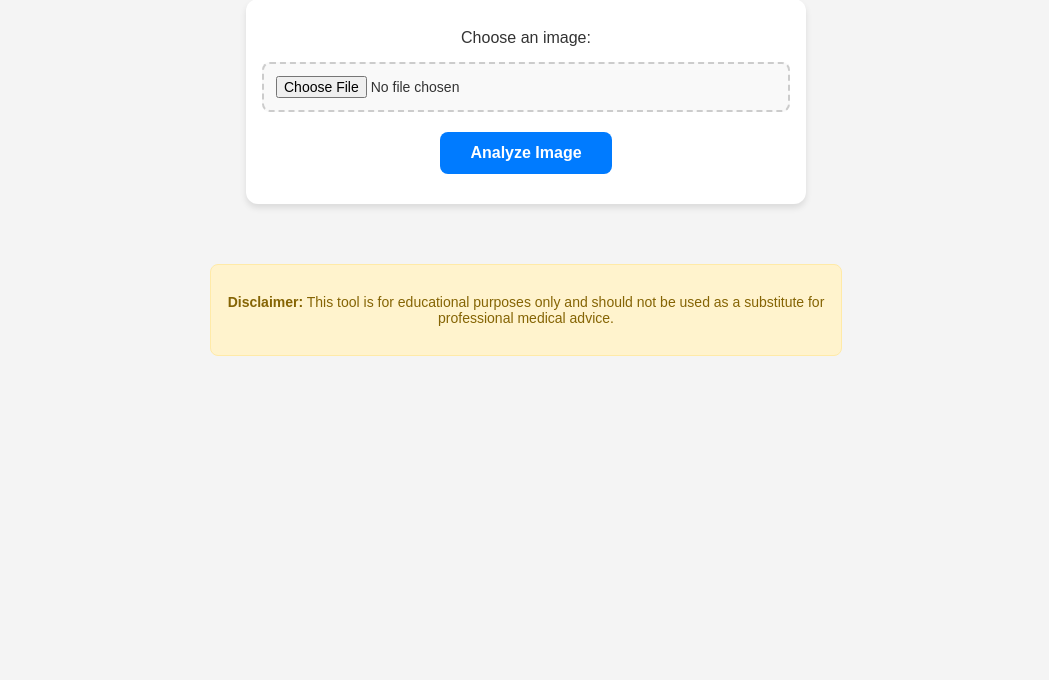
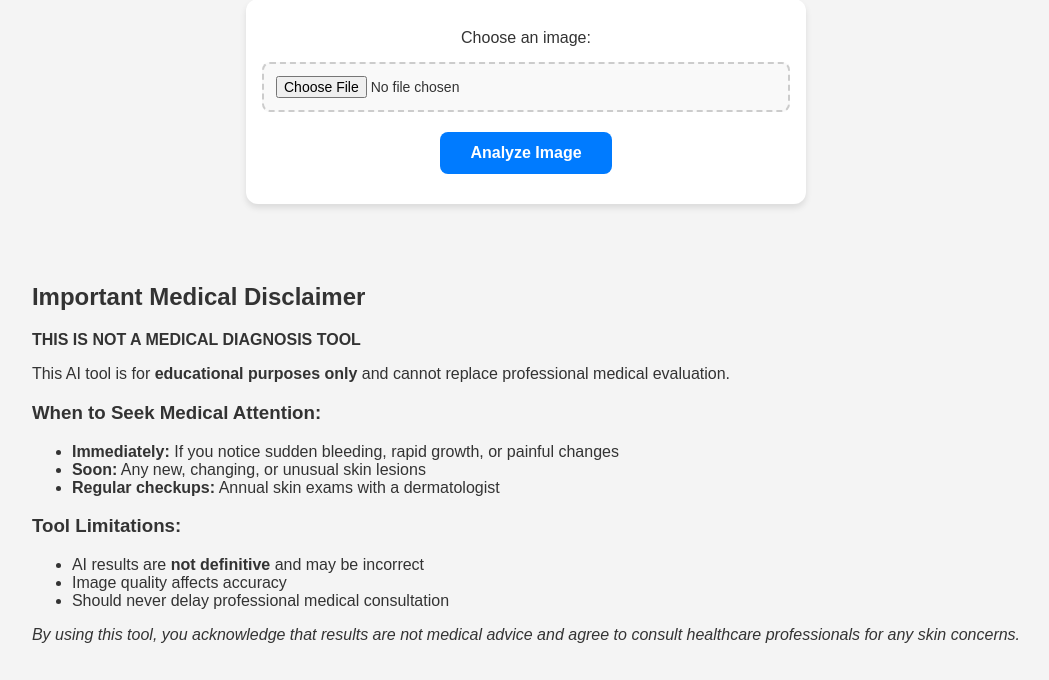
Before and after one commit to alexzjm/skinguard-ai, a Flask app: page / in a window 1280 px wide. Shown: the part 192-872 px from the top of the page, without its empty margins (114-1163 px from the left). Before the commit the page ends 548 px from the top, so only its background shows below. Run offline with Flask 3, Linux system fonts and the light colour scheme.

Commit message:
added medical disclaimer

```diff
--- a/static/stylesheet.css
+++ b/static/stylesheet.css
@@ -152,17 +152,7 @@ input[type="file"]:hover {
     margin: 20px 0;
 }
 
-#disclaimer {
-    max-width: 600px;
-    width: 100%;
-    background-color: #fff3cd;
-    border: 1px solid #ffeaa7;
-    color: #856404;
-    padding: 15px;
-    border-radius: 8px;
-    text-align: center;
-    font-size: 14px;
-}
+
 
 /* Mobile responsiveness */
 @media (max-width: 600px) {
--- a/templates/index.html
+++ b/templates/index.html
@@ -26,8 +26,39 @@
         <div id="result"></div>
     </div>
 
-    <div id="disclaimer">
-        <p><strong>Disclaimer:</strong> This tool is for educational purposes only and should not be used as a substitute for professional medical advice.</p>
+    <div id="medical-disclaimer">
+        <div class="warning-header">
+            <h2>Important Medical Disclaimer</h2>
+        </div>
+
+        <div class="disclaimer-content">
+            <div class="critical-warning">
+                <p><strong>THIS IS NOT A MEDICAL DIAGNOSIS TOOL</strong></p>
+                <p>This AI tool is for <strong>educational purposes only</strong> and cannot replace professional medical evaluation.</p>
+            </div>
+
+            <div class="medical-advice">
+                <h3>When to Seek Medical Attention:</h3>
+                <ul>
+                    <li><strong>Immediately:</strong> If you notice sudden bleeding, rapid growth, or painful changes</li>
+                    <li><strong>Soon:</strong> Any new, changing, or unusual skin lesions</li>
+                    <li><strong>Regular checkups:</strong> Annual skin exams with a dermatologist</li>
+                </ul>
+            </div>
+
+            <div class="limitations">
+                <h3>Tool Limitations:</h3>
+                <ul>
+                    <li>AI results are <strong>not definitive</strong> and may be incorrect</li>
+                    <li>Image quality affects accuracy</li>
+                    <li>Should never delay professional medical consultation</li>
+                </ul>
+            </div>
+
+            <div class="legal-notice">
+                <p><em>By using this tool, you acknowledge that results are not medical advice and agree to consult healthcare professionals for any skin concerns.</em></p>
+            </div>
+        </div>
     </div>
 </body>
 
```
